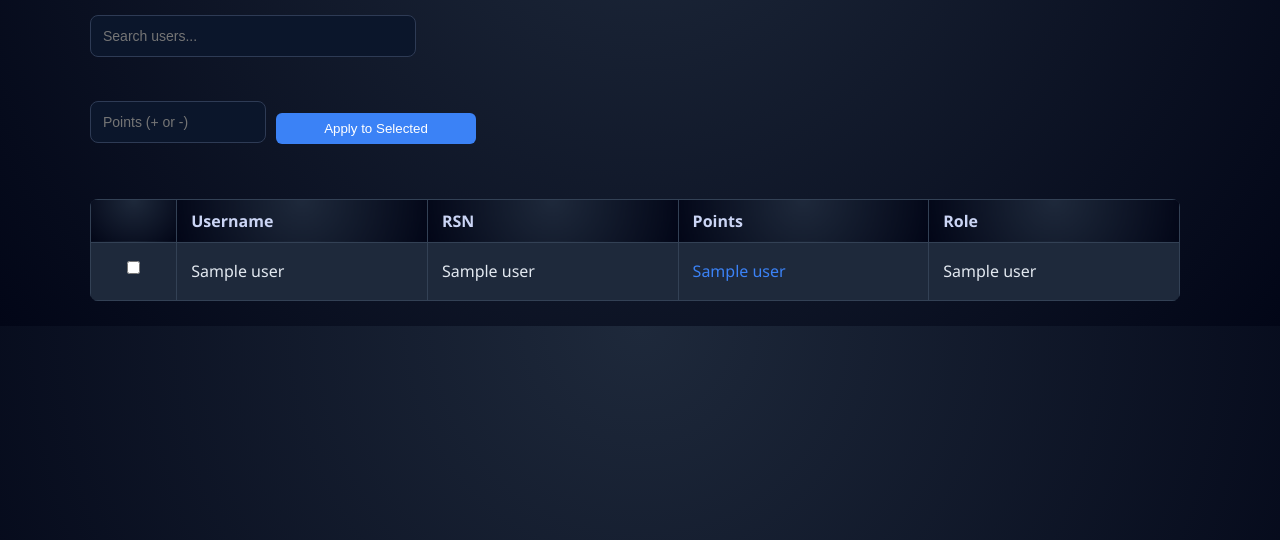
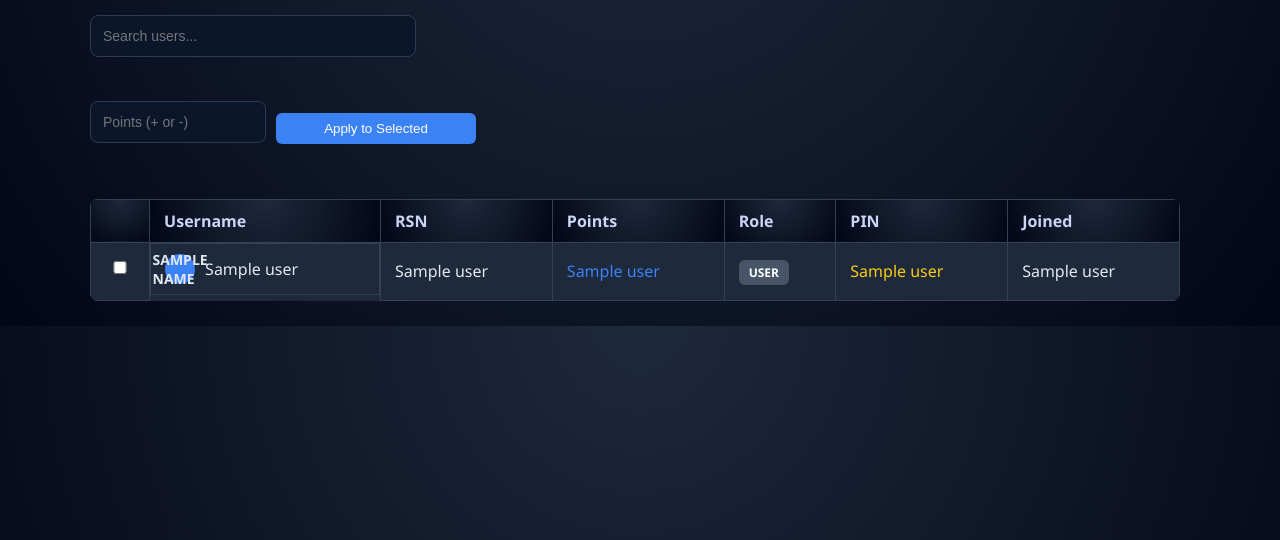
Before and after one commit to ZarocElda/eternal-emporium, a Flask app: template templates/admin.html in a window 1280 px wide. Shown: the part 165-705 px from the top of the page. Run offline with Flask 3, Linux system fonts and the light colour scheme; the template is opened without the code that fills it: most values are stand-ins (such as "Sample title", 1, 10 or a date in 2020); some libraries are stand-ins or nearby versions.

Commit message:
admin UI updates

```diff
--- a/templates/admin.html
+++ b/templates/admin.html
@@ -41,6 +41,8 @@
     <th>RSN</th>
     <th>Points</th>
     <th>Role</th>
+    <th>PIN</th>
+    <th>Joined</th>
 </tr>
 
 {% for u in users %}
@@ -53,11 +55,45 @@
         <input type="checkbox" class="bulk-user" value="{{ u[0] }}">
     </td>
 
-    <td>{{ u[1] }}</td>
+    <td style="display:flex; align-items:center; gap:10px;">
+        <div style="
+            width:30px;
+            height:30px;
+            border-radius:50%;
+            background:#3b82f6;
+            display:flex;
+            align-items:center;
+            justify-content:center;
+            font-size:14px;
+            font-weight:600;
+        ">
+            {{ u[1][0]|upper }}
+        </div>
+        {{ u[1] }}
+    </td>
     <td>{{ u[2] or "-" }}</td>
     <td style="color:#3b82f6;">{{ u[3] }}</td>
-    <td>{{ u[4] }}</td>
+    <td>
+        {% if u[4] == 'owner' %}
+            <span style="background:#f59e0b; padding:4px 10px; border-radius:6px; font-size:12px; font-weight:600; color:white;">
+                OWNER
+            </span>
+        {% elif u[4] == 'admin' %}
+            <span style="background:#3b82f6; padding:4px 10px; border-radius:6px; font-size:12px; font-weight:600; color:white;">
+                ADMIN
+            </span>
+        {% else %}
+            <span style="background:#475569; padding:4px 10px; border-radius:6px; font-size:12px; font-weight:600; color:white;">
+                USER
+            </span>
+        {% endif %}
+    </td>
 
+    <td style="color:#facc15;">
+        {{ u[5] if u[5] else "None" }}
+    </td>
+
+    <td>{{ u[6] }}</td>
 </tr>
 {% endfor %}
 
@@ -84,50 +120,60 @@
     background:#1e293b;
     padding:25px;
     border-radius:12px;
-        width:400px;
+    width:450px;
+    position:relative;
 ">
 
-        <h3 id="modalName"></h3>
+    <!-- X BUTTON -->
+    <button onclick="closeUserModal()" style="
+        position:absolute;
+        top:10px;
+        right:10px;
+        background:none;
+        border:none;
+        color:white;
+        font-size:18px;
+        cursor:pointer;
+    ">✕</button>
+
+    <h3 id="modalName" style="margin-bottom:15px;"></h3>
 
     <form method="post">
 
-            <!-- IMPORTANT -->
         <input type="hidden" name="user_id" id="modalUserId">
 
         <!-- POINTS -->
-            <input name="amount" placeholder="+ / - points">
-            <button style="margin-top:10px;">Update Points</button>
+        <div style="margin-bottom:15px;">
+            <label style="font-size:12px; opacity:.7;">Adjust Points</label>
+            <input name="amount" placeholder="+ / - amount" style="width:100%;">
+        </div>
+
+        <button style="width:100%; margin-bottom:15px;">Apply</button>
 
         {% if current_user.role == "owner" %}
-            <hr style="margin:15px 0;">
 
-            <!-- ROLE -->
-            <select name="role">
-                <option value="">Change Role</option>
-                <option value="user">User</option>
-                <option value="admin">Admin</option>
-                <option value="owner">Owner</option>
-            </select>
-
-            <button style="margin-top:6px;">Update Role</button>
-
-            <!-- PIN -->
-            <input name="new_pin" placeholder="Set PIN">
-            <button style="margin-top:6px;">Set PIN</button>
-
-            <button name="action" value="reset_pin" style="margin-top:6px;">
+        <div style="margin-bottom:15px;">
+            <button name="action" value="reset_pin" style="background:#f59e0b; width:100%;">
                 Reset PIN
             </button>
+        </div>
 
-            <button name="action" value="delete" style="background:red; margin-top:6px;">
+        <div style="display:flex; gap:10px;">
+            <button name="role" value="admin" style="flex:1;">Make Admin</button>
+            <button name="role" value="user" style="flex:1;">Make User</button>
+        </div>
+
+        <button name="action" value="delete" style="
+            background:red;
+            width:100%;
+            margin-top:15px;
+        ">
             Delete User
         </button>
 
         {% endif %}
 
     </form>
-
-        <button onclick="closeUserModal()" style="margin-top:15px;">Close</button>
 
 </div>
 </div>
@@ -256,7 +302,7 @@ function applyBulk() {
 function openUserModal(id, username, rsn, points, role) {
     document.getElementById("userModal").style.display = "flex";
     document.getElementById("modalUserId").value = id;
-    document.getElementById("modalName").innerText = username + " (" + role + ")";
+    document.getElementById("modalName").innerText = "Edit User: " + username;
 }
 
 function closeUserModal() {
```
Lines whose indentation alone changed are shown as unchanged.
